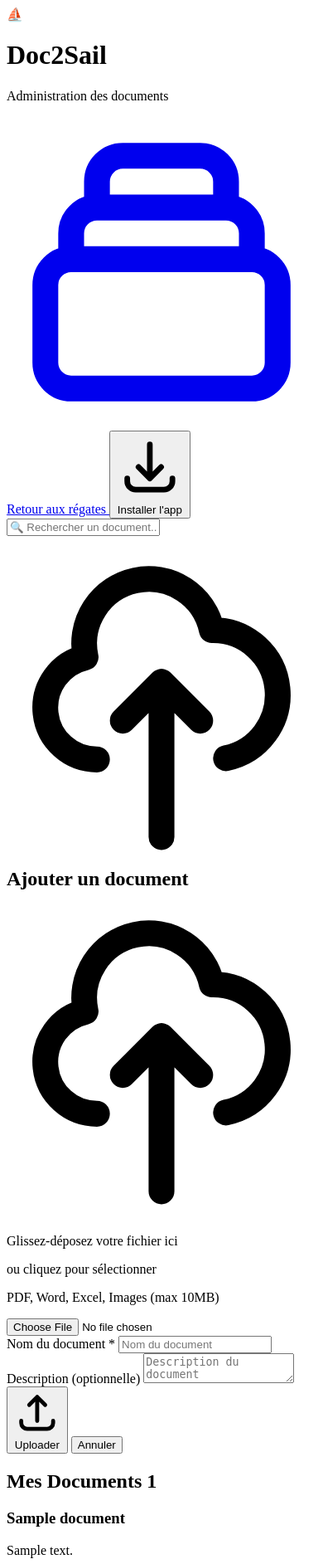
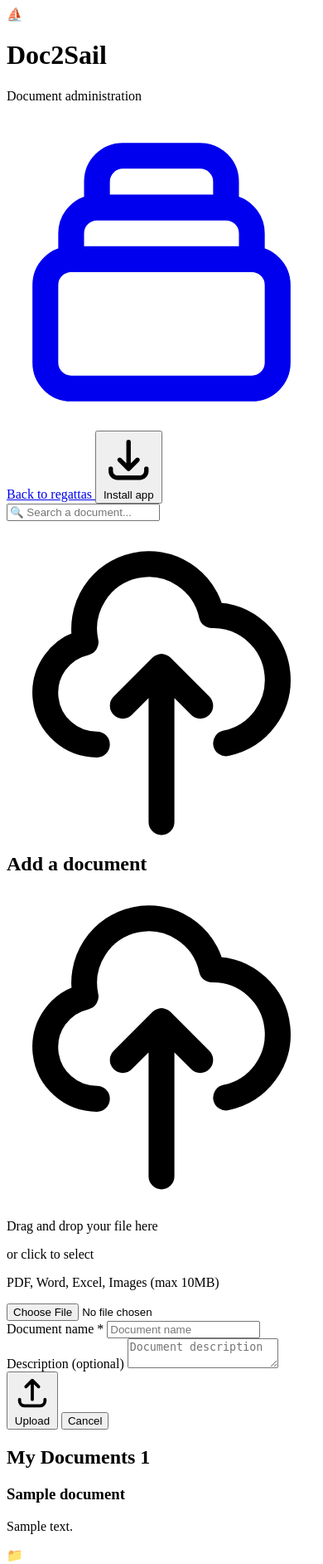
Before and after one commit to Gwilymm/doc2Sail, a Symfony app: template templates/document/admin.html.twig in a window 390 px wide. Shown: the top 1885 px of the page at 83% size. Run offline with Twig, Linux system fonts and the light colour scheme; the template is opened without the code that fills it: most values are stand-ins (such as "Sample title", 1, 10 or a date in 2020); some libraries are stand-ins or nearby versions.

Commit message:
feat: implement file size validation and enhance error handling for document uploads; add internationalization support for UI text

```diff
--- a/templates/base.html.twig
+++ b/templates/base.html.twig
@@ -1,15 +1,15 @@
 <!DOCTYPE html>
-<html lang="fr">
+<html lang="{{ app.request.locale }}">
 	<head>
 		<meta charset="UTF-8">
 		<meta name="viewport" content="width=device-width, initial-scale=1.0">
 		<title>
-			{% block title %}Doc2Sail - Gestion Documents de Régate
+			{% block title %}{{ 'base.title'|trans }}
 			{% endblock %}
 		</title>
 
-		<!-- PWA Meta Tags -->
-		<meta name="description" content="Application PWA pour gérer vos documents de régate de voile">
+	<!-- PWA Meta Tags -->
+	<meta name="description" content="{{ 'base.description'|trans }}">
 		<meta name="theme-color" content="#0284c7">
 		<link rel="icon" type="image/x-icon" href="{{ asset('favicon.ico') }}">
 		<link
--- a/templates/document/admin.html.twig
+++ b/templates/document/admin.html.twig
@@ -1,6 +1,6 @@
 {% extends 'base.html.twig' %}
 
-{% block title %}Doc2Sail - Administration{% endblock %}
+{% block title %}{{ 'document_admin.title'|trans }}{% endblock %}
 
 {% block body %}
 <div class="container mx-auto px-4 py-8 max-w-7xl" data-controller="document">
@@ -11,7 +11,7 @@
                 <span class="text-5xl">⛵</span>
                 <div>
                     <h1 class="text-4xl font-bold text-primary">Doc2Sail</h1>
-                    <p class="text-sm text-base-content/70">Administration des documents</p>
+                    <p class="text-sm text-base-content/70">{{ 'document_admin.header.subtitle'|trans }}</p>
                 </div>
             </div>
 
@@ -21,8 +21,7 @@
                     <svg xmlns="http://www.w3.org/2000/svg" class="h-5 w-5" fill="none" viewBox="0 0 24 24" stroke="currentColor">
                         <path stroke-linecap="round" stroke-linejoin="round" stroke-width="2" d="M19 11H5m14 0a2 2 0 012 2v6a2 2 0 01-2 2H5a2 2 0 01-2-2v-6a2 2 0 012-2m14 0V9a2 2 0 00-2-2M5 11V9a2 2 0 012-2m0 0V5a2 2 0 012-2h6a2 2 0 012 2v2M7 7h10" />
                     </svg>
-                    Retour aux régates
-                </a>
+                    {{ 'document_admin.back_to_regattas'|trans }}
                 </a>
 
                 <!-- Install PWA Button -->
@@ -30,14 +29,14 @@
                     <svg xmlns="http://www.w3.org/2000/svg" class="h-5 w-5" fill="none" viewBox="0 0 24 24" stroke="currentColor">
                         <path stroke-linecap="round" stroke-linejoin="round" stroke-width="2" d="M4 16v1a3 3 0 003 3h10a3 3 0 003-3v-1m-4-4l-4 4m0 0l-4-4m4 4V4" />
                     </svg>
-                    Installer l'app
+                    {{ 'document_admin.install_app'|trans }}
                 </button>
             </div>
         </div>
 
         <!-- Search Bar -->
         <div class="form-control">
-            <input type="text" id="searchInput" placeholder="🔍 Rechercher un document..." class="input input-bordered w-full" />
+            <input type="text" id="searchInput" placeholder="{{ 'document_admin.search.placeholder'|trans }}" class="input input-bordered w-full" />
         </div>
     </div>
 
@@ -48,16 +47,16 @@
                 <svg xmlns="http://www.w3.org/2000/svg" class="h-6 w-6" fill="none" viewBox="0 0 24 24" stroke="currentColor">
                     <path stroke-linecap="round" stroke-linejoin="round" stroke-width="2" d="M7 16a4 4 0 01-.88-7.903A5 5 0 1115.9 6L16 6a5 5 0 011 9.9M15 13l-3-3m0 0l-3 3m3-3v12" />
                 </svg>
-                Ajouter un document
+                {{ 'document_admin.add.title'|trans }}
             </h2>
 
             <div id="dropZone" class="border-4 border-dashed border-base-300 rounded-lg p-8 text-center cursor-pointer hover:border-primary transition-colors">
                 <svg xmlns="http://www.w3.org/2000/svg" class="h-16 w-16 mx-auto mb-4 text-base-content/50" fill="none" viewBox="0 0 24 24" stroke="currentColor">
                     <path stroke-linecap="round" stroke-linejoin="round" stroke-width="2" d="M7 16a4 4 0 01-.88-7.903A5 5 0 1115.9 6L16 6a5 5 0 011 9.9M15 13l-3-3m0 0l-3 3m3-3v12" />
                 </svg>
-                <p class="text-lg font-semibold mb-2">Glissez-déposez votre fichier ici</p>
-                <p class="text-sm text-base-content/70 mb-4">ou cliquez pour sélectionner</p>
-                <p class="text-xs text-base-content/50">PDF, Word, Excel, Images (max 10MB)</p>
+                <p class="text-lg font-semibold mb-2">{{ 'document_admin.dropzone.drag_drop'|trans }}</p>
+                <p class="text-sm text-base-content/70 mb-4">{{ 'document_admin.dropzone.or_click'|trans }}</p>
+                <p class="text-xs text-base-content/50">{{ 'document_admin.dropzone.types'|trans }}</p>
                 <input type="file" id="fileInput" class="hidden" accept=".pdf,.doc,.docx,.xls,.xlsx,.jpg,.jpeg,.png,.gif,.txt">
             </div>
 
@@ -65,16 +64,16 @@
             <div id="uploadForm" class="hidden mt-4">
                 <div class="form-control mb-3">
                     <label class="label">
-                        <span class="label-text font-semibold">Nom du document *</span>
+                        <span class="label-text font-semibold">{{ 'document_admin.form.name.label'|trans }}</span>
                     </label>
-                    <input type="text" id="documentName" placeholder="Nom du document" class="input input-bordered" required>
+                    <input type="text" id="documentName" placeholder="{{ 'document_admin.form.name.placeholder'|trans }}" class="input input-bordered" required>
                 </div>
 
                 <div class="form-control mb-3">
                     <label class="label">
-                        <span class="label-text">Description (optionnelle)</span>
+                        <span class="label-text">{{ 'document_admin.form.description.label'|trans }}</span>
                     </label>
-                    <textarea id="documentDescription" placeholder="Description du document" class="textarea textarea-bordered" rows="2"></textarea>
+                    <textarea id="documentDescription" placeholder="{{ 'document_admin.form.description.placeholder'|trans }}" class="textarea textarea-bordered" rows="2"></textarea>
                 </div>
 
                 <div class="flex gap-2">
@@ -82,9 +81,9 @@
                         <svg xmlns="http://www.w3.org/2000/svg" class="h-5 w-5" fill="none" viewBox="0 0 24 24" stroke="currentColor">
                             <path stroke-linecap="round" stroke-linejoin="round" stroke-width="2" d="M4 16v1a3 3 0 003 3h10a3 3 0 003-3v-1m-4-8l-4-4m0 0L8 8m4-4v12" />
                         </svg>
-                        Uploader
+                        {{ 'document_admin.upload.button'|trans }}
                     </button>
-                    <button id="cancelBtn" class="btn btn-ghost">Annuler</button>
+                    <button id="cancelBtn" class="btn btn-ghost">{{ 'document_admin.cancel.button'|trans }}</button>
                 </div>
             </div>
         </div>
@@ -93,7 +92,7 @@
     <!-- Documents Grid -->
     <div class="mb-4 flex justify-between items-center">
         <h2 class="text-2xl font-bold">
-            Mes Documents
+            {{ 'document_admin.my_documents'|trans }}
             <span class="badge badge-primary" id="documentCount">{{ documents|length }}</span>
         </h2>
     </div>
@@ -144,7 +143,7 @@
                                 <svg xmlns="http://www.w3.org/2000/svg" class="h-4 w-4" fill="none" viewBox="0 0 24 24" stroke="currentColor">
                                     <path stroke-linecap="round" stroke-linejoin="round" stroke-width="2" d="M12 5v.01M12 12v.01M12 19v.01M12 6a1 1 0 110-2 1 1 0 010 2zm0 7a1 1 0 110-2 1 1 0 010 2zm0 7a1 1 0 110-2 1 1 0 010 2z" />
                                 </svg>
-                                Actions
+                                {{ 'document_admin.actions'|trans }}
                             </label>
                             <ul tabindex="0" class="dropdown-content menu p-2 shadow bg-base-100 rounded-box w-52 z-10">
                                 <li><a href="{{ path('app_document_view', {id: document.id}) }}" target="_blank">
@@ -152,19 +151,19 @@
                                         <path stroke-linecap="round" stroke-linejoin="round" stroke-width="2" d="M15 12a3 3 0 11-6 0 3 3 0 016 0z" />
                                         <path stroke-linecap="round" stroke-linejoin="round" stroke-width="2" d="M2.458 12C3.732 7.943 7.523 5 12 5c4.478 0 8.268 2.943 9.542 7-1.274 4.057-5.064 7-9.542 7-4.477 0-8.268-2.943-9.542-7z" />
                                     </svg>
-                                    Consulter
+                                    {{ 'document_admin.action.view'|trans }}
                                 </a></li>
                                 <li><a href="{{ path('app_document_download', {id: document.id}) }}">
                                     <svg xmlns="http://www.w3.org/2000/svg" class="h-5 w-5" fill="none" viewBox="0 0 24 24" stroke="currentColor">
                                         <path stroke-linecap="round" stroke-linejoin="round" stroke-width="2" d="M4 16v1a3 3 0 003 3h10a3 3 0 003-3v-1m-4-4l-4 4m0 0l-4-4m4 4V4" />
                                     </svg>
-                                    Télécharger
+                                    {{ 'document_admin.action.download'|trans }}
                                 </a></li>
                                 <li><a class="text-error delete-btn" data-document-id="{{ document.id }}">
                                     <svg xmlns="http://www.w3.org/2000/svg" class="h-5 w-5" fill="none" viewBox="0 0 24 24" stroke="currentColor">
                                         <path stroke-linecap="round" stroke-linejoin="round" stroke-width="2" d="M19 7l-.867 12.142A2 2 0 0116.138 21H7.862a2 2 0 01-1.995-1.858L5 7m5 4v6m4-6v6m1-10V4a1 1 0 00-1-1h-4a1 1 0 00-1 1v3M4 7h16" />
                                     </svg>
-                                    Supprimer
+                                    {{ 'document_admin.action.delete'|trans }}
                                 </a></li>
                             </ul>
                         </div>
@@ -176,8 +175,8 @@
                 <svg xmlns="http://www.w3.org/2000/svg" class="h-24 w-24 mx-auto mb-4 text-base-content/30" fill="none" viewBox="0 0 24 24" stroke="currentColor">
                     <path stroke-linecap="round" stroke-linejoin="round" stroke-width="2" d="M9 12h6m-6 4h6m2 5H7a2 2 0 01-2-2V5a2 2 0 012-2h5.586a1 1 0 01.707.293l5.414 5.414a1 1 0 01.293.707V19a2 2 0 01-2 2z" />
                 </svg>
-                <p class="text-xl text-base-content/50">Aucun document pour le moment</p>
-                <p class="text-sm text-base-content/40 mt-2">Uploadez votre premier document ci-dessus</p>
+                <p class="text-xl text-base-content/50">{{ 'document_admin.empty.title'|trans }}</p>
+                <p class="text-sm text-base-content/40 mt-2">{{ 'document_admin.empty.subtitle'|trans }}</p>
             </div>
         {% endfor %}
     </div>
@@ -210,7 +209,7 @@
             console.log('🖱️ Install button clicked');
             if (!deferredPrompt) {
                 console.warn('⚠️ deferredPrompt not available');
-                alert('L\'installation PWA n\'est pas disponible. Assurez-vous d\'utiliser HTTPS ou ajoutez cette page aux favoris de votre navigateur.');
+                alert("{{ 'document_admin.alert.pwa_unavailable'|trans }}");
                 return;
             }
 
--- /dev/null
+++ b/translations/messages.base.en.yaml
@@ -0,0 +1,4 @@
+# Base translations English
+base:
+    title: "Doc2Sail - Document management for regattas"
+    description: "PWA application to manage your sailing regatta documents"
--- /dev/null
+++ b/translations/messages.base.fr.yaml
@@ -0,0 +1,4 @@
+# Traductions base français
+base:
+    title: "Doc2Sail - Gestion Documents de Régate"
+    description: "Application PWA pour gérer vos documents de régate de voile"
--- /dev/null
+++ b/translations/messages.login.en.yaml
@@ -0,0 +1,23 @@
+# Login translations English
+login:
+    title: "Login - Doc2Sail"
+    subtitle: "Authentication required"
+    magic:
+        title: "Magic Link"
+        description: "Enter your email to receive a secure login link"
+    email:
+        label: "Email address"
+        placeholder: "you@example.com"
+    display_name:
+        label: "Display name (optional)"
+        placeholder: "e.g. Captain Alex"
+        hint: "Only used to identify you"
+    button:
+        send: "Send magic link"
+    back_home: "Back to home"
+    gdpr:
+        title: "GDPR compliant"
+        encrypted_email: "Encrypted email (SHA-256 hash)"
+        no_password: "No password stored"
+        links_ttl: "Temporary links (15 min)"
+        secure_session: "Secure session"
--- /dev/null
+++ b/translations/messages.navbar.en.yaml
@@ -0,0 +1,9 @@
+# Navbar translations English
+navbar:
+    home: "Home"
+    my_regattas: "My Regattas"
+    login: "Login"
+    logout: "Logout"
+    user: "User"
+    navigation: "Navigation"
+    documents: "Documents"
```
Also changed, not shown: assets/controllers/document_controller.js (+17 -1 lines), src/Controller/DocumentController.php (+7 -0 lines), templates/_navbar.html.twig (+10 -10 lines), templates/auth/login.html.twig (+19 -19 lines), translations/messages.document_admin.en.yaml (added, +36 -0 lines), translations/messages.document_admin.fr.yaml (added, +36 -0 lines), translations/messages.login.fr.yaml (added, +23 -0 lines), translations/messages.navbar.fr.yaml (added, +9 -0 lines).
